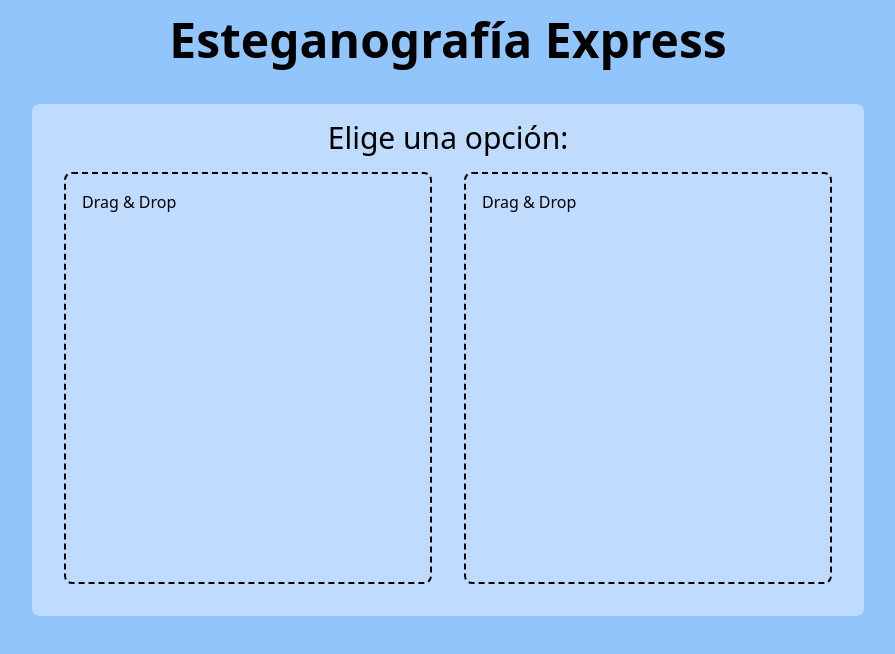
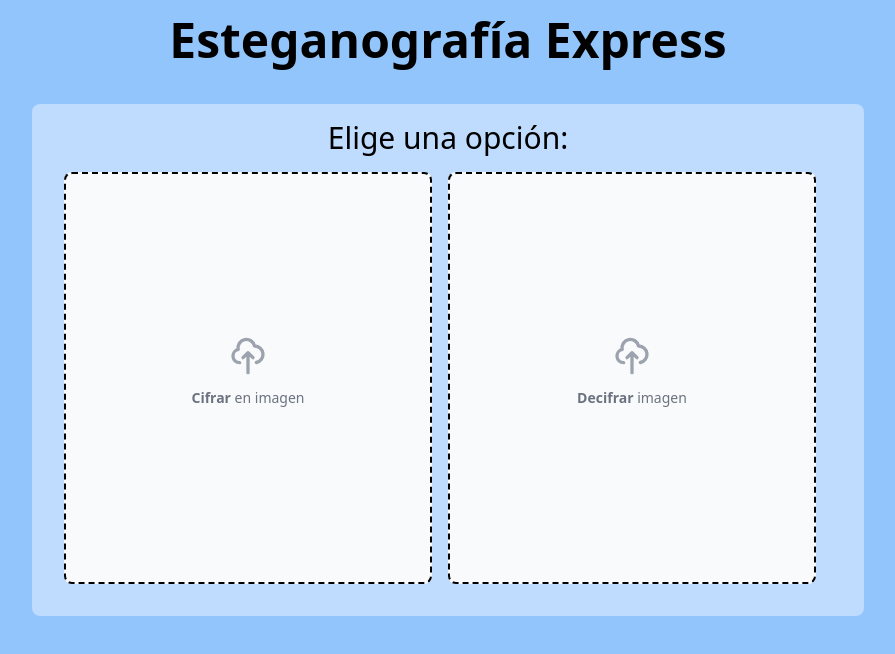
Before and after one commit to isaac-bh/CTF-Proyecto-Final, a React (Vite) app in the folder Frontend/: page / in a window 1280 px wide. Shown: the top 654 px of the page, without its empty margins (192-1087 px from the left). Built offline with nearby package versions, Linux system fonts and the light colour scheme.

Commit message:
Adicion de areas para seleccion de imagen

```diff
--- a/Frontend/src/App.jsx
+++ b/Frontend/src/App.jsx
@@ -2,46 +2,53 @@ import React from 'react'
 
 export const App = () => {
   return (
-    <div className='
-        w-screen
-        h-screen
-        bg-blue-300
-        text-slate-800
-        p-4
-    '>
-      <h1 className='
-        text-5xl
-        font-black
-        text-center
-      '>
+    <div className='w-screen h-screen bg-blue-300 text-slate-800 p-4'>
+      <h1 className='text-5xl font-black text-center'>
         Esteganografía Express
       </h1>
-      <div className='
-        w-2/3
-        h-2/3
-        my-10
-        mx-auto
-        bg-blue-200
-        rounded-lg
-        flex
-        flex-col
-        p-4
-        justify-between
+      <div className=' w-2/3 h-2/3 my-10 mx-auto bg-blue-200 rounded-lg flex flex-col p-4
+          justify-between
       '>
-        <p className='
-          text-3xl
-          text-center
-          flex-none
-        '>
+        <p className=' text-3xl text-center flex-none'>
           Elige una opción:
         </p>
         <div className='flex justify-around p-4 h-full'>
-          <div className='w-1/2 h-full mr-4 border-2 rounded-lg p-4 border-dashed border-black'>
-            Drag & Drop
-          </div>
-          <div className='w-1/2 h-full ml-4 border-2 rounded-lg p-4 border-dashed border-black'>
-            Drag & Drop
-          </div>
+              <div class="flex items-center justify-center w-1/2">
+                  <label for="dropzone-file1" class="flex flex-col items-center justify-center w-full h-full mr-4 border-2 rounded-lg
+                      p-4 border-dashed border-black border-2 border-dashed rounded-lg cursor-pointer bg-gray-50 dark:hover:bg-bray-800
+                      dark:bg-gray-700 hover:bg-gray-100 dark:border-gray-600 dark:hover:bg-gray-600
+                  ">
+                      <div class="flex flex-col items-center justify-center pt-5 pb-6">
+                          <svg aria-hidden="true" class="w-10 h-10 mb-3 text-gray-400" fill="none" stroke="currentColor"
+                              viewBox="0 0 24 24" xmlns="http://www.w3.org/2000/svg"><path stroke-linecap="round"
+                              stroke-linejoin="round" stroke-width="2" d="M7 16a4 4 0 01-.88-7.903A5 5 0 1115.9 6L16 6a5 5 0 011
+                                9.9M15 13l-3-3m0 0l-3 3m3-3v12"></path></svg>
+                          <p class="mb-2 text-sm text-gray-500 dark:text-gray-400">
+                            <span class="font-semibold">Cifrar </span>
+                            en imagen
+                          </p>
+                      </div>
+                      <input id="dropzone-file1" type="file" class="hidden" />
+                  </label>
+              </div>
+              <div class="flex items-center justify-center w-1/2">
+                  <label for="dropzone-file2" class="flex flex-col items-center justify-center w-full h-full mr-4 border-2 rounded-lg
+                      p-4 border-dashed border-black border-2 border-dashed rounded-lg cursor-pointer bg-gray-50 dark:hover:bg-bray-800
+                      dark:bg-gray-700 hover:bg-gray-100 dark:border-gray-600 dark:hover:bg-gray-600
+                  ">
+                      <div class="flex flex-col items-center justify-center pt-5 pb-6">
+                          <svg aria-hidden="true" class="w-10 h-10 mb-3 text-gray-400" fill="none" stroke="currentColor"
+                              viewBox="0 0 24 24" xmlns="http://www.w3.org/2000/svg"><path stroke-linecap="round"
+                              stroke-linejoin="round" stroke-width="2" d="M7 16a4 4 0 01-.88-7.903A5 5 0 1115.9 6L16 6a5 5 0 011
+                                9.9M15 13l-3-3m0 0l-3 3m3-3v12"></path></svg>
+                          <p class="mb-2 text-sm text-gray-500 dark:text-gray-400">
+                            <span class="font-semibold">Decifrar </span>
+                            imagen
+                          </p>
+                      </div>
+                      <input id="dropzone-file2" type="file" class="hidden" />
+                  </label>
+              </div>
         </div>
       </div>
     </div>
```
Also changed, not shown: 1 other file (tests, documents, lock files or other folders).
